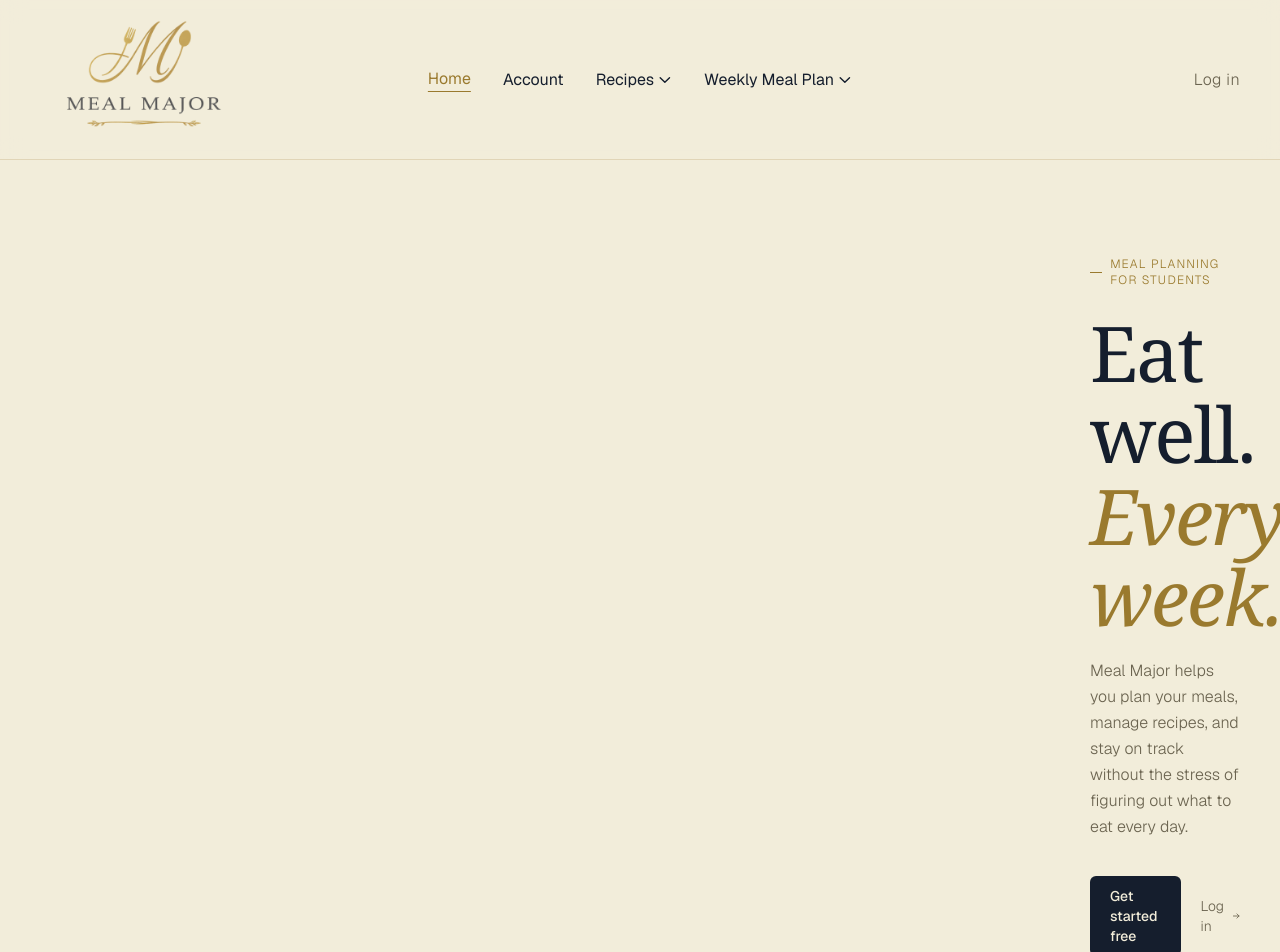
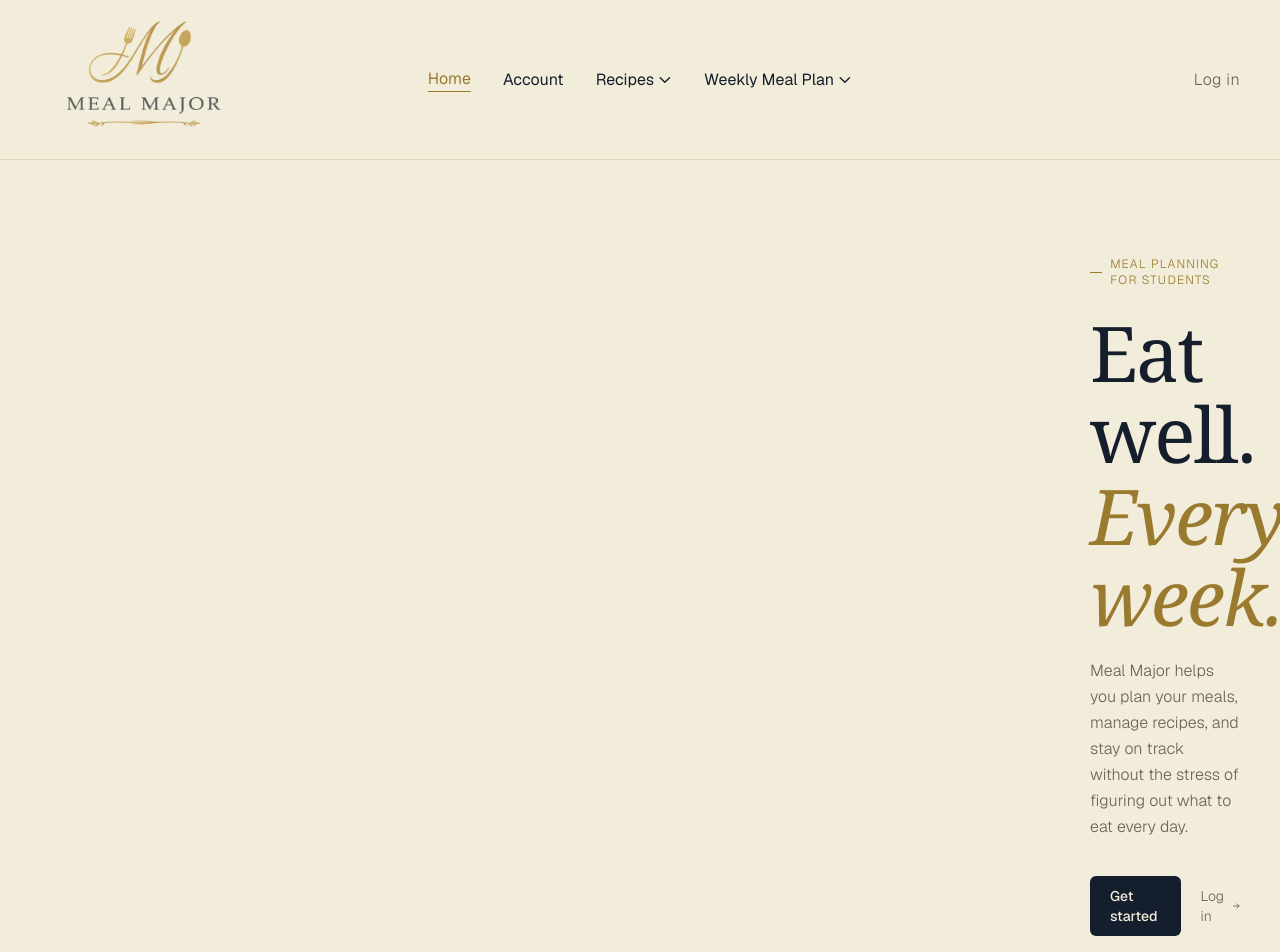
Before and after one commit to kevinjilwan/Team_Coenhagen-Soen341_Project_W26, a Next.js app: page / in a window 1280 px wide. Shown: the top 952 px of the page. Built offline with nearby package versions, Linux system fonts and the light colour scheme; no server answers.

Commit message:
remove free from button

```diff
--- a/app/page.tsx
+++ b/app/page.tsx
@@ -28,7 +28,7 @@ export default function HomePage() {
         </p>
         <div className="flex items-center gap-5">
           <Link href="/auth/sign-up" className="text-sm font-medium px-5 py-2.5 rounded-md bg-[#151e2d] text-[#f2edda] hover:opacity-80 transition-opacity">
-            Get started free
+            Get started
           </Link>
           <Link href="/auth/login" className="text-sm text-[#6b6450] hover:text-[#151e2d] transition-colors flex items-center gap-1">
             Log in
```
